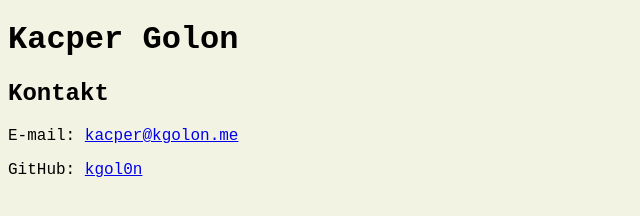
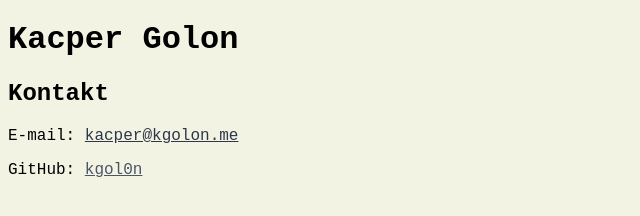
Before and after one commit to kgol0n/kgol0n.github.io, a plain HTML site: page index.html in a window 1280 px wide. In both pictures the pointer is over the link "kacper@kgolon.me". Shown: the whole page, without its empty margins (0-640 px from the left). Drawn offline with Linux system fonts and the light colour scheme; a web font is replaced by a local one.

Commit message:
Add link styling for anchor tags in style.css

```diff
--- a/style.css
+++ b/style.css
@@ -1,12 +1,21 @@
 @font-face {
   font-display: swap;
-  font-family: 'Fira Mono';
+  font-family: "Fira Mono";
   font-style: normal;
   font-weight: 400;
-  src: url('./fonts/fira-mono-v14-latin-regular.woff2') format('woff2');
+  src: url("./fonts/fira-mono-v14-latin-regular.woff2") format("woff2");
 }
+
 body {
-
   background-color: #f3f3e3;
   font-family: "Fira Mono", monospace;
 }
+
+a {
+  color: #4a5568;
+}
+
+a:hover {
+  color: #2d3748;
+  text-decoration: underline;
+}
```
